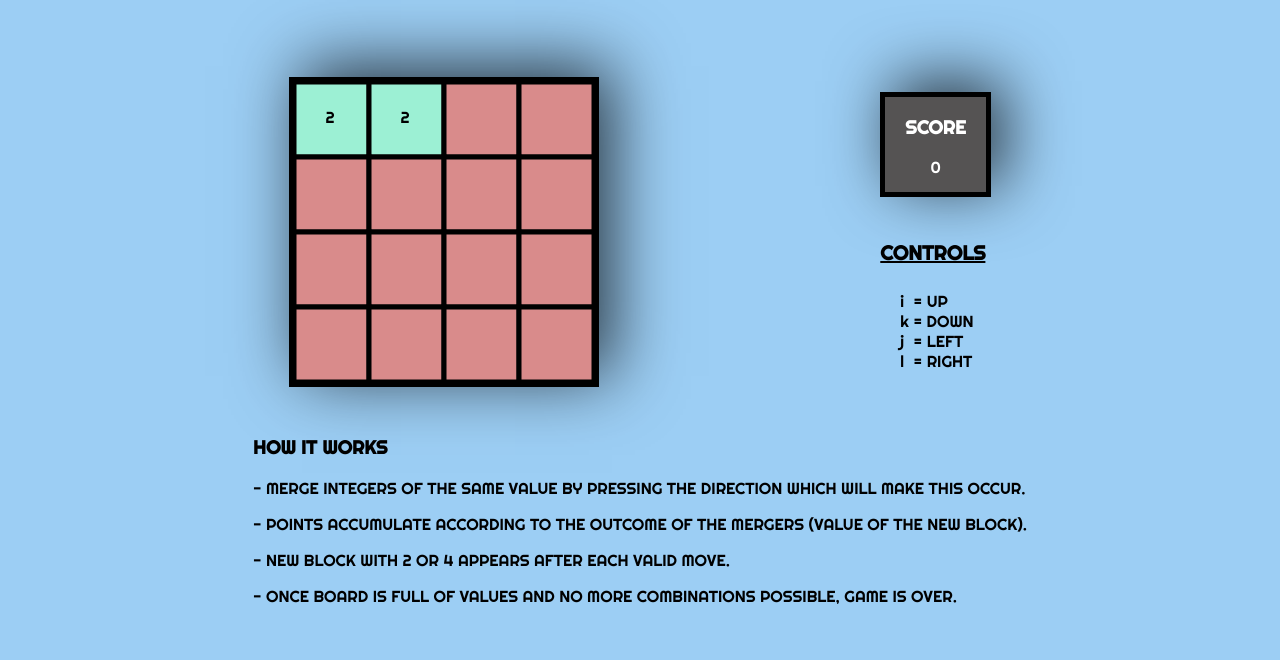
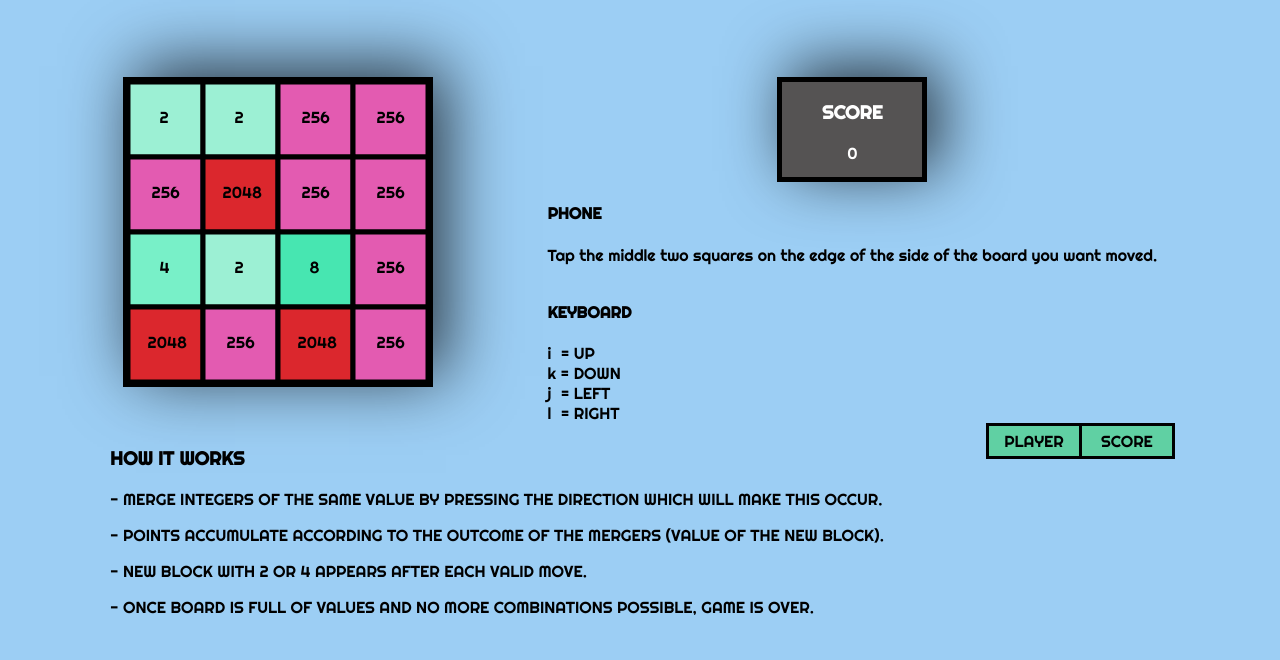
Before and after one commit to B-Musick/portfolio-final, a Node server app: page /projects/2048 in a window 1280 px wide. Shown: the part 154-814 px from the top of the page. After the commit the page ends 769 px from the top, so only its background shows below. Run offline with Node 20, Linux system fonts and the light colour scheme; data that the repository does not hold is empty; some libraries are stand-ins or nearby versions.

Commit message:
Score schema created, adds through form at game over, prints score board to screen with user and score

```diff
--- a/app.js
+++ b/app.js
@@ -40,6 +40,7 @@ let projectRoutes = require('./routes/projects');
 // MODELS
 let Blog = require('./models/blog');
 let User = require('./models/user');
+let Score = require('./models/score');
 
 /**************************PASSPORT CONFIGURATION *************************** */
 app.use(require('express-session')({
@@ -71,17 +72,17 @@ app.use(function (req, res, next) {
 app.use(methodOverride("_method"));
 
 // CONNECT THE DATABASE RUNNING ON DEFAULT PORT 27017
-// mongoose.connect(process.env.LOCAL_DATABASE), { useNewUrlParser: true };
+mongoose.connect(process.env.LOCAL_DATABASE), { useNewUrlParser: true };
 
 // CONNECT TO MONGODB ATLAS DATABASE - pass URI key to connect
-mongoose.connect(process.env.DATABASEURL, {
-    userNewUrlParser: true,
-    useCreateIndex: true
-}).then(() => {
-    console.log("Connected to DB!");
-}).catch(err => {
-    console.log("Error: ", err.message);
-});
+// mongoose.connect(process.env.DATABASEURL, {
+//     userNewUrlParser: true,
+//     useCreateIndex: true
+// }).then(() => {
+//     console.log("Connected to DB!");
+// }).catch(err => {
+//     console.log("Error: ", err.message);
+// });
 
 app.set('view engine', 'ejs'); // Dont have to add .ejs to files
 
--- a/public/scripts/board.js
+++ b/public/scripts/board.js
@@ -344,19 +344,41 @@ let playGame=(arr)=>{
 
     let board = new Board(arr);
     board.printBoard();
-
+    // <div id="game-over-display" class="game-over-form-no-display">
+    //     <h1>GAME OVER!</h1>
+    //     <form action="/projects/2048/"></form> method="POST">
+    //             <p id="game-over-initials">PLAYER INITIALS</p>
+    //     <input id="game-over-input" type="text" name="score[player]">
+    //         <input type="submit">
+    //         </form>
+    //     </div>
     document.addEventListener('keydown',move=(e)=>{
         // Shift the board when the matching keycode pressed
         if (!board.gameOver()) {
             board.shift((String.fromCharCode(e.keyCode)).toLowerCase());
             board.printBoard();
         }else{
+            let score = d3.select('#score-value').text();
             // If the game is over, print to screen and remove keylistener for keydown
             d3.select('body').append('h1')
                 .attr('id','game-over')
                 .text('GAME OVER!')
                 .style('color', 'black')
-                .style('text-align', 'center');
+                .style('text-align', 'center')
+                .append('form')
+                .attr('action','/projects/2048/'+score)
+                .attr('method','POST')
+                .attr('id','game-over-form')
+                .append('input')
+                .attr('name','score[player]')
+                .attr('type','text');
+
+            d3.select('#game-over-form')
+                .append('input')
+                .attr('type','submit');
+
+
+
             board.printBoard();
             document.removeEventListener('keydown',move);
             console.log('Game Over!');
@@ -373,11 +395,25 @@ let playGame=(arr)=>{
             board.printBoard();
         } else {
             // If the game is over, print to screen and remove keylistener for keydown
+
             d3.select('body').append('h1')
                 .attr('id', 'game-over')
                 .text('GAME OVER!')
                 .style('color', 'black')
-                .style('text-align', 'center');
+                .style('text-align', 'center')
+                .append('form')
+                .attr('action', '/projects/2048/' + score)
+                .attr('method', 'POST')
+                .attr('id', 'game-over-form')
+                .append('input')
+                .attr('name', 'score[player]')
+                .attr('type', 'text');
+
+            d3.select('#game-over-form')
+                .append('input')
+                .attr('type', 'submit');
+
+
             board.printBoard();
             document.removeEventListener('keydown', move);
             console.log('Game Over!');
@@ -390,7 +426,7 @@ let playGame=(arr)=>{
 
 // Start game
 
-playGame([[2, 2, 0, 0], [0, 0, 0, 0], [0, 0, 0, 0], [0, 0, 0, 0]]);
+playGame([[2, 2, 256, 256], [256, 2048, 256, 256], [4, 2, 8, 256], [2048, 256, 2048, 256]]);
 
 
 
--- a/public/stylesheets/projects/board.css
+++ b/public/stylesheets/projects/board.css
@@ -58,16 +58,16 @@ ul li{
     height: 95px;
     padding: 0 20px;
     border: 5px solid black;
-
+    width: 100px;
+    margin: 0 auto;
     -webkit-box-shadow: 13px -11px 65px 0px rgba(0,0,0,0.75);
     -moz-box-shadow: 13px -11px 65px 0px rgba(0,0,0,0.75);
     box-shadow: 13px -11px 65px 0px rgba(0,0,0,0.75);
 }
 
 #rules{
-    padding:30px;
-    padding-left: 100px;
-    padding-right: 100px;
+    padding:5px;
+
 
 }
 
@@ -87,3 +87,41 @@ ul li{
         margin-top: 20px;
     }
 }
+
+
+
+#game-over-initials{
+    color: black;
+    text-align: center;
+}
+
+#game-over-input{
+    position: relative;
+    margin-left: 29px;
+    border: 3px solid black;
+}
+
+table, tr, td{
+    border: 3px solid black;
+    border-collapse: collapse;
+    padding: 5px;
+    text-align: center;
+
+
+
+}
+
+td{
+    width: 80px;
+}
+
+.score-board{
+    display: block;
+}
+#score-board-banner{
+    background-color: rgb(96, 208, 163);
+}
+
+.score-board-row{
+    background-color: rgb(255, 77, 0);
+}
--- a/routes/projects.js
+++ b/routes/projects.js
@@ -1,6 +1,7 @@
 let express = require('express');
 let router = express.Router();
 let path = require('path');
+let Score = require('../models/score');
 
 router.get('/',(req,res)=>{
     res.render('projects/index')
@@ -12,9 +13,36 @@ router.get('/',(req,res)=>{
 - res.sendFile() instructs browser how to handle file you want to send
 - Use '..' to go back a file
 */
+
+/******************************** 2048 ************************************ */
 router.get('/2048',(req,res)=>{
-    res.sendFile(path.join(__dirname,'..','views/projects/2048/index.html'));
+
+    Score.find().sort({score: -1}).exec((err, foundScores) => {
+        err ? console.log(err) : res.render('projects/2048/index', { scores: foundScores});
+    });
 })
+
+// CREATE ROUTE
+router.post('/2048/:score', (req, res) => {
+    // Get score from the screen
+
+    let scoreVal = parseInt(req.params.score);
+    // Send post requrest to landing page the post to the landing page
+    let newScore = { player: req.body.score.player, score: scoreVal};
+
+    Score.create(newScore, (err, score) => {
+        // If score works then redirect to the landing page
+        err ? console.log(err) : res.redirect('/');
+    });
+
+})
+
+// SHOW ROUTE
+// router.get('/:id', (req, res) => {
+//     Post.findById(req.params.id).populate('comments').exec((err, showPost) => {
+//         err ? console.log(err) : res.render("posts/show", { post: showPost })
+//     })
+// })
 
 router.get('/calculator', (req, res) => {
     res.sendFile(path.join(__dirname, '..', 'views/projects/calculator/index.html'));
--- /dev/null
+++ b/views/projects/2048/index.ejs
@@ -0,0 +1,88 @@
+<!DOCTYPE html>
+<html lang="en">
+
+<head>
+    <meta charset="UTF-8">
+    <meta name="viewport" content="width=device-width, initial-scale=1.0">
+    <meta http-equiv="X-UA-Compatible" content="ie=edge">
+    <link rel="stylesheet" href="/stylesheets/projects/board.css">
+    <script src="https://cdnjs.cloudflare.com/ajax/libs/d3/5.9.7/d3.min.js"></script>
+    <!-- Fix error getting https://stackoverflow.com/questions/31075893/im-getting-favicon-ico-error -->
+    <link rel="shortcut icon" href="">
+    <title>Board2048</title>
+    <link href="https://fonts.googleapis.com/css?family=Righteous&display=swap" rel="stylesheet">
+    <!-- font-family: 'Righteous', cursive; -->
+</head>
+
+<body>
+    <div id="header">
+        <h1>2048</h1>
+    </div>
+
+    <div id="board-score-container">
+
+        <svg id="board-display" width="300" height="300">
+
+
+        </svg>
+        <div class="score-controls-container">
+
+              <div>
+                <h4>KEYBOARD</h4>
+                <div>i <tab>= UP</div>
+                <div>k = DOWN</div>
+                <div>j <tab>= LEFT</div>
+                <div>l <tab>= RIGHT</div>
+              </div>
+
+
+
+
+
+
+        <div>
+            <h4>PHONE</h4>
+            <p>Tap the middle two squares on the edge of the side of the board you want moved.</p>
+        </div>
+        </div>
+
+
+        <div id="rules">
+            <h3>HOW IT WORKS</h3>
+            <p>- MERGE INTEGERS OF THE SAME VALUE BY PRESSING THE DIRECTION WHICH WILL MAKE THIS OCCUR. </p>
+            <p>- POINTS ACCUMULATE ACCORDING TO THE OUTCOME OF THE MERGERS (VALUE OF THE NEW BLOCK).</p>
+            <p>- NEW BLOCK WITH 2 OR 4 APPEARS AFTER EACH VALID MOVE.</p>
+            <p>- ONCE BOARD IS FULL OF VALUES AND NO MORE COMBINATIONS POSSIBLE, GAME IS OVER.</p>
+        </div>
+
+        <div class="score-board">
+            <table>
+                <tr id="score-board-banner">
+                    <td>PLAYER</td>
+                    <td>SCORE</td>
+                </tr>
+                <% scores.forEach(score=>{ %>
+
+                    <tr class="score-board-row">
+                        <td><%=score.player%></td>
+                        <td><%=score.score%></td>
+
+                    </tr>
+
+                <% }) %>
+            </table>
+
+        </div>
+
+    </div>
+
+
+
+
+    <script src='/scripts/board.js'>
+
+    </script>
+
+</body>
+
+</html>
--- a/views/projects/2048/index.html
+++ /dev/null
@@ -1,52 +0,0 @@
-<!DOCTYPE html>
-<html lang="en">
-<head>
-    <meta charset="UTF-8">
-    <meta name="viewport" content="width=device-width, initial-scale=1.0">
-    <meta http-equiv="X-UA-Compatible" content="ie=edge">
-    <link rel="stylesheet" href="/stylesheets/projects/board.css">
-    <script src="https://cdnjs.cloudflare.com/ajax/libs/d3/5.9.7/d3.min.js"></script>
-    <!-- Fix error getting https://stackoverflow.com/questions/31075893/im-getting-favicon-ico-error -->
-    <link rel="shortcut icon" href="">
-    <title>Board2048</title>
-    <link href="https://fonts.googleapis.com/css?family=Righteous&display=swap" rel="stylesheet">
-    <!-- font-family: 'Righteous', cursive; -->
-</head>
-<body>
-    <div id="header">
-        <h1>2048</h1>
-    </div>
-
-    <div id="board-score-container">
-
-        <svg id="board-display" width="300" height="300">
-
-
-        </svg>
-        <div class="score-controls-container">
-            <ul>
-                <h4>CONTROLS</h4>
-                <li>i <tab>= UP</li>
-                <li>k = DOWN</li>
-                <li>j <tab>= LEFT</li>
-                <li>l <tab>= RIGHT</li>
-
-            </ul>
-        </div>
-    <div id="rules">
-        <h3>HOW IT WORKS</h3>
-        <p>- MERGE INTEGERS OF THE SAME VALUE BY PRESSING THE DIRECTION WHICH WILL MAKE THIS OCCUR. </p>
-        <p>- POINTS ACCUMULATE ACCORDING TO THE OUTCOME OF THE MERGERS (VALUE OF THE NEW BLOCK).</p>
-        <p>- NEW BLOCK WITH 2 OR 4 APPEARS AFTER EACH VALID MOVE.</p>
-        <p>- ONCE BOARD IS FULL OF VALUES AND NO MORE COMBINATIONS POSSIBLE, GAME IS OVER.</p>
-    </div>
-
-    </div>
-
-
-
-
-    <script src='/scripts/board.js'></script>
-
-</body>
-</html>
```
Also changed, not shown: models/score.js (added, +8 -0 lines), README.md.
